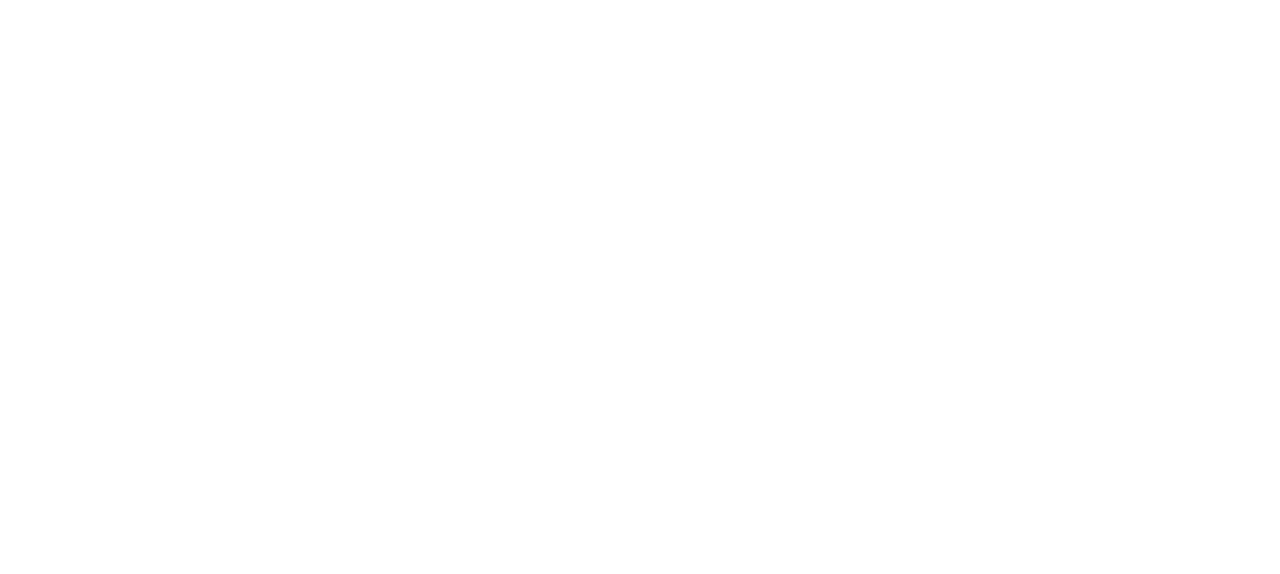
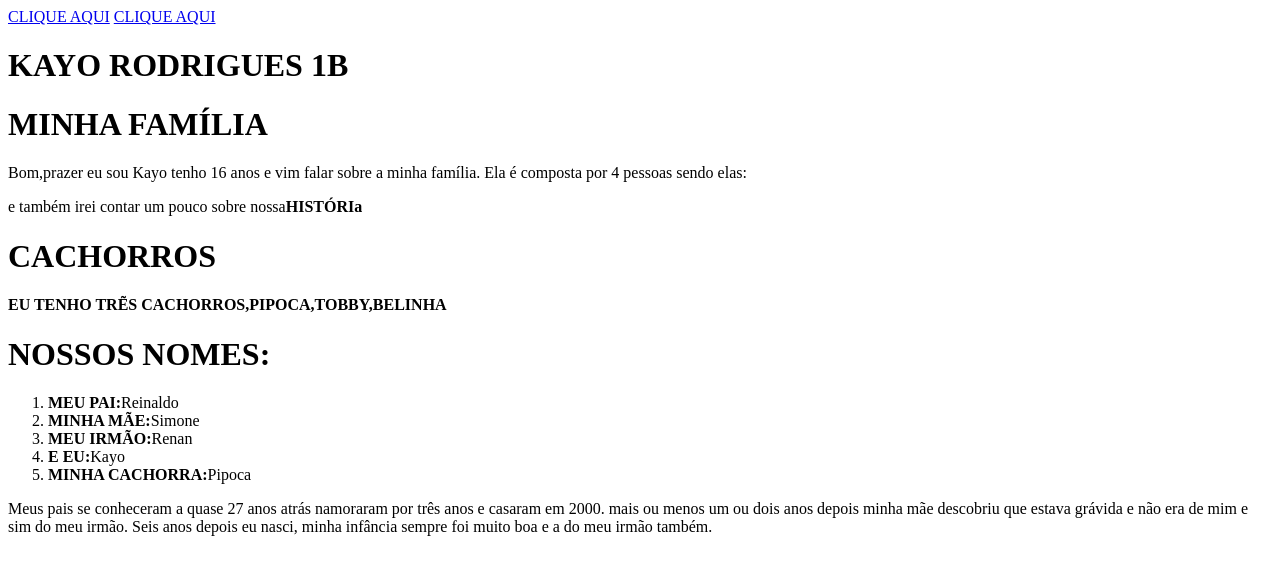
Before and after one commit to kayoobs/PROVA, a plain HTML site: page index.html in a window 1280 px wide. Drawn offline with Linux system fonts and the light colour scheme.

Commit message:
Update index.html

```diff
--- a/index.html
+++ b/index.html
@@ -6,6 +6,26 @@
     <title>Document</title>
 </head>
 <body>
+    <reader><a href="https://youtu.be/RKVxg85j7yc?si=KmNuPyull80M6B_n">CLIQUE AQUI</a>
+        <a href="https://youtu.be/n4LreCcEbG4?si=ubcBqhsUq84IZuE0">CLIQUE AQUI</a>
+    </reader>
+ <h1>KAYO RODRIGUES 1B</h1>
+<h1><strong>MINHA FAMÍLIA</strong></h1>
+    <p>Bom,prazer eu sou Kayo tenho 16 anos e vim falar sobre a minha família.
+    Ela é composta por 4 pessoas sendo elas:</p>
+    <p> e também irei contar um pouco sobre nossa<strong>HISTÓRIa</strong></p>
+    <h1>CACHORROS</h1>
+    <p><strong>EU TENHO TRẼS CACHORROS,PIPOCA,TOBBY,BELINHA</strong></p>
+    <h1>NOSSOS NOMES:</h1>
+    <ol><li><strong>MEU PAI:</strong>Reinaldo</li>
+        <li><strong>MINHA MÃE:</strong>Simone</li>
+        <li><strong>MEU IRMÃO:</strong>Renan</li>
+        <li><strong>E EU:</strong>Kayo</li>
+        <li><strong>MINHA CACHORRA:</strong>Pipoca</li>
+    </ol>
+    <p>Meus pais se conheceram a quase 27 anos atrás namoraram por três anos e casaram em 2000.
+    mais ou menos um ou dois anos depois minha mãe descobriu que estava grávida e não era de mim e sim do meu irmão.
+    Seis anos depois eu nasci, minha infância sempre foi muito boa e a do meu irmão também.</p>
 
 </body>
 </html>
```
